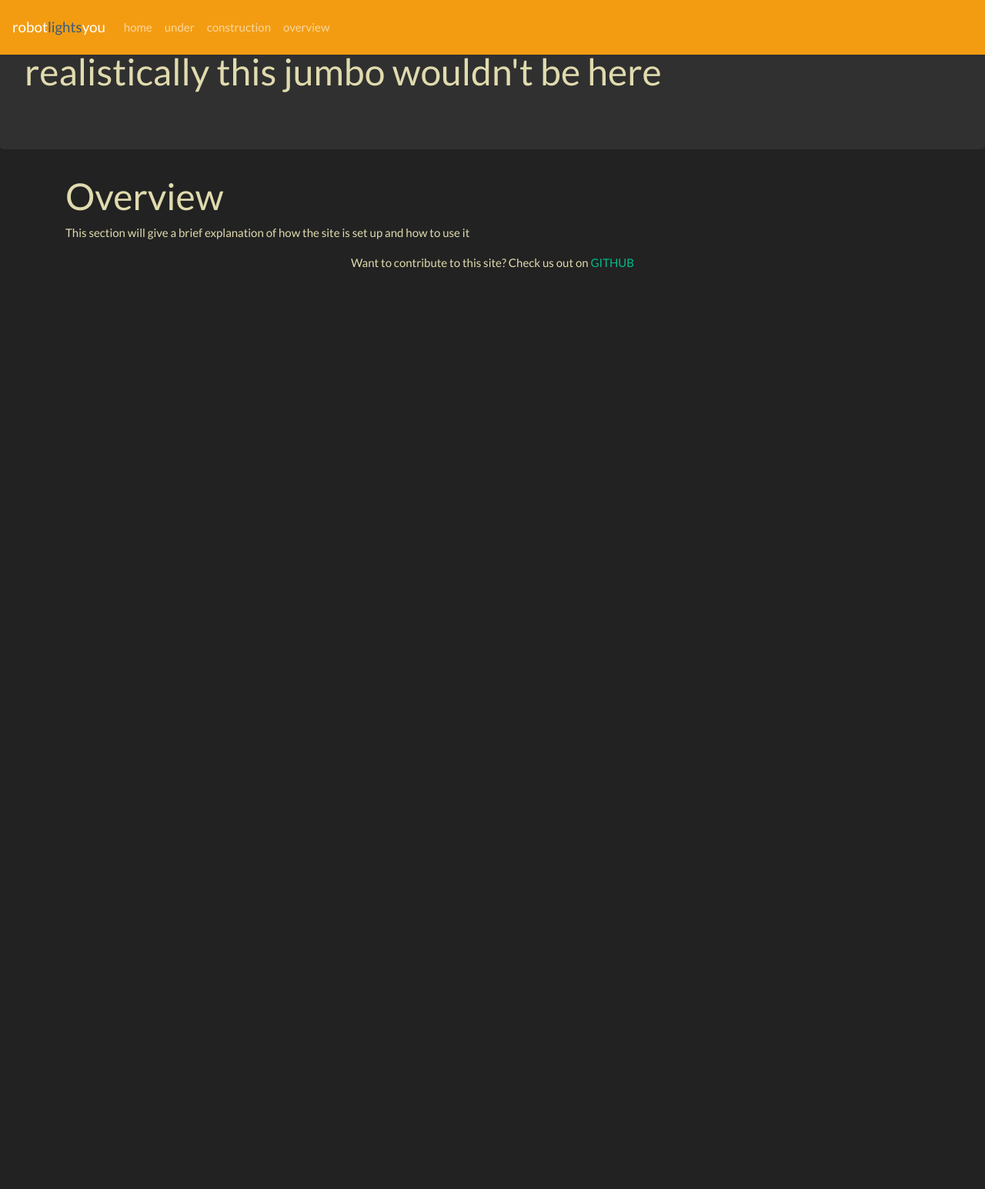
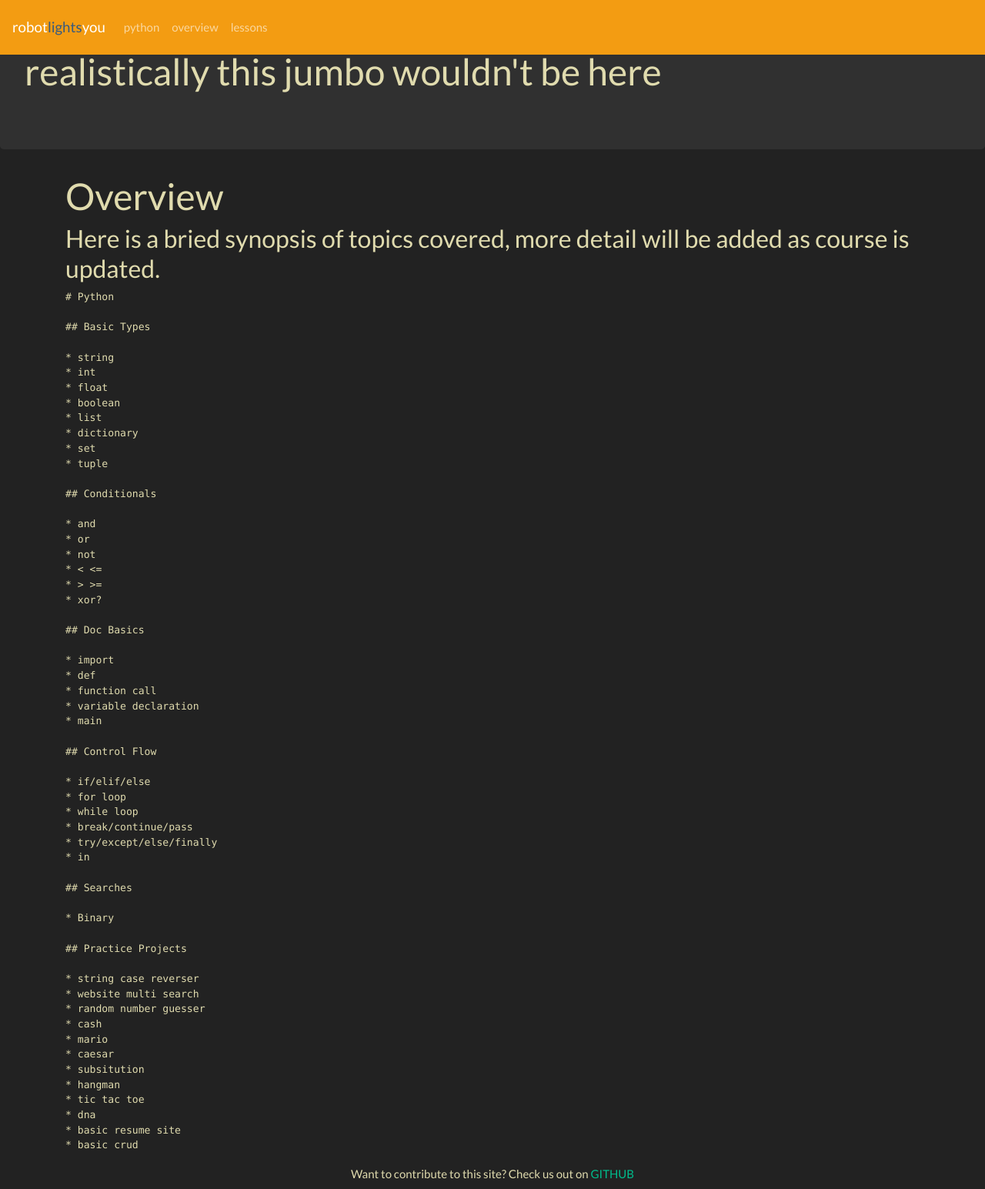
Before and after one commit to robotlightsyou/python-fast-basics, a Django app: page /overview in a window 1280 px wide. Shown: the whole page at 77% size. Before the commit the page ends 348 px from the top, so only its background shows below. Run offline with Django 3.2, Linux system fonts and the light colour scheme; parts of the project's set-up code (start-up, migrations or seed data) failed here and were passed over; some libraries are stand-ins or nearby versions.

Commit message:
rough draft complete

```diff
--- a/pysite/landing/templates/landing/base.html
+++ b/pysite/landing/templates/landing/base.html
@@ -37,16 +37,13 @@
                 </a>
             </li> {% endcomment %}
             <li class="nav-item">
-                <a class="nav-link" href="{% url 'landing' %}">home</a>
-            </li>
-            <li class="nav-item">
-                <a class="nav-link" href="#">under</a>
-            </li>
-            <li class="nav-item">
-                <a class="nav-link" href="#">construction</a>
+                <a class="nav-link" href="{% url 'landing' %}">python</a>
             </li>
             <li class="nav-item">
                 <a class="nav-link" href="{% url 'overview' %}">overview</a>
+            </li>
+            <li class="nav-item">
+                <a class="nav-link" href="{% url 'lessonlist' %}">lessons</a>
             </li>
             </ul>
             {% comment %} <form class="form-inline my-2 my-lg-0">
--- a/pysite/landing/templates/landing/overview.html
+++ b/pysite/landing/templates/landing/overview.html
@@ -11,6 +11,64 @@
 {% block content %}
     <div class="container">
         <h1>Overview</h1>
-        <p>This section will give a brief explanation of how the site is set up and how to use it</p>
+        <h3>Here is a bried synopsis of topics covered, more detail will be added as course is updated.</h3>
+<pre># Python
+
+## Basic Types
+
+* string
+* int
+* float
+* boolean
+* list
+* dictionary
+* set
+* tuple
+
+## Conditionals
+
+* and
+* or
+* not
+* < <=
+* > >=
+* xor?
+
+## Doc Basics
+
+* import
+* def
+* function call
+* variable declaration
+* main
+
+## Control Flow
+
+* if/elif/else
+* for loop
+* while loop
+* break/continue/pass
+* try/except/else/finally
+* in
+
+## Searches
+
+* Binary
+
+## Practice Projects
+
+* string case reverser
+* website multi search
+* random number guesser
+* cash
+* mario
+* caesar
+* subsitution
+* hangman
+* tic tac toe
+* dna
+* basic resume site
+* basic crud
+</pre>
     </div>
 {% endblock content %}
--- a/pysite/lessons/templates/lessons/lesson_detail.html
+++ b/pysite/lessons/templates/lessons/lesson_detail.html
@@ -7,6 +7,7 @@
 {% block jumbo %}This is a test lesson{% endblock jumbo %}
 
 {% block content %}
+<div class="container">
     <article class="media content-section">
         <div class="media-body">
             <div class="article-metadata">{{ lesson.pub_date }}</div>
@@ -14,8 +15,9 @@
             {% comment %} {% for element in lesson.context["elements"] %} {% endcomment %}
             {% for element in elements %}
             {% comment %} {% for element in lesson.elements %} {% endcomment %}
-            <p>{{ element.body }}</p>
+            <pre>{{ element.body }}</pre>
             {% endfor %}
         </div>
     </article>
+</div>
 {% endblock content %}
--- a/pysite/lessons/urls.py
+++ b/pysite/lessons/urls.py
@@ -15,9 +15,10 @@ Including another URLconf
 """
 from django.contrib import admin
 from django.urls import path
-from .views import LessonDetailView
+from .views import LessonDetailView, LessonListView
 
 urlpatterns = [
     path("<slug:slug>", LessonDetailView.as_view(), name="lesson"),
+    path("list/", LessonListView.as_view(), name="lessonlist"),
     # path("<int:pk>", LessonDetailView.as_view(), name="lesson"),
 ]
```
Also changed, not shown: pysite/lessons/templates/lessons/lesson_list.html (added, +25 -0 lines), pysite/lessons/views.py (+7 -8 lines).
